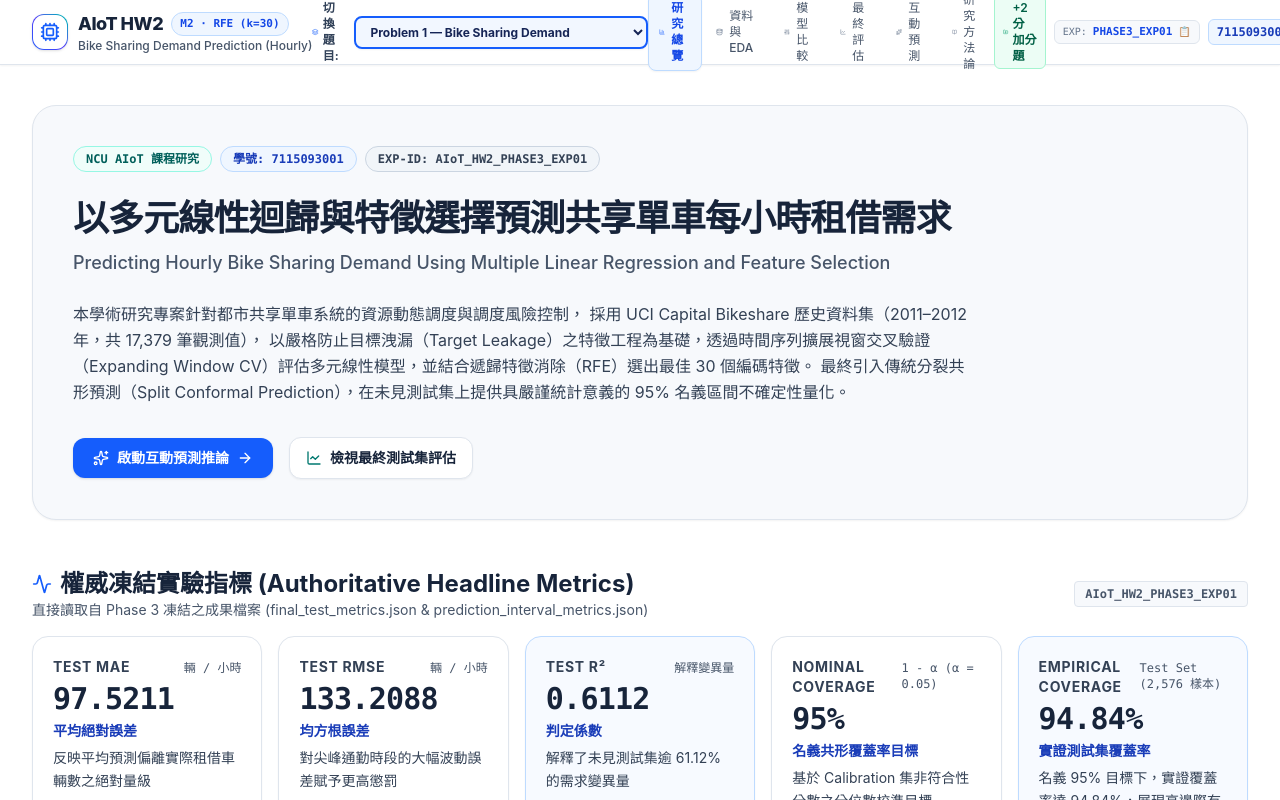
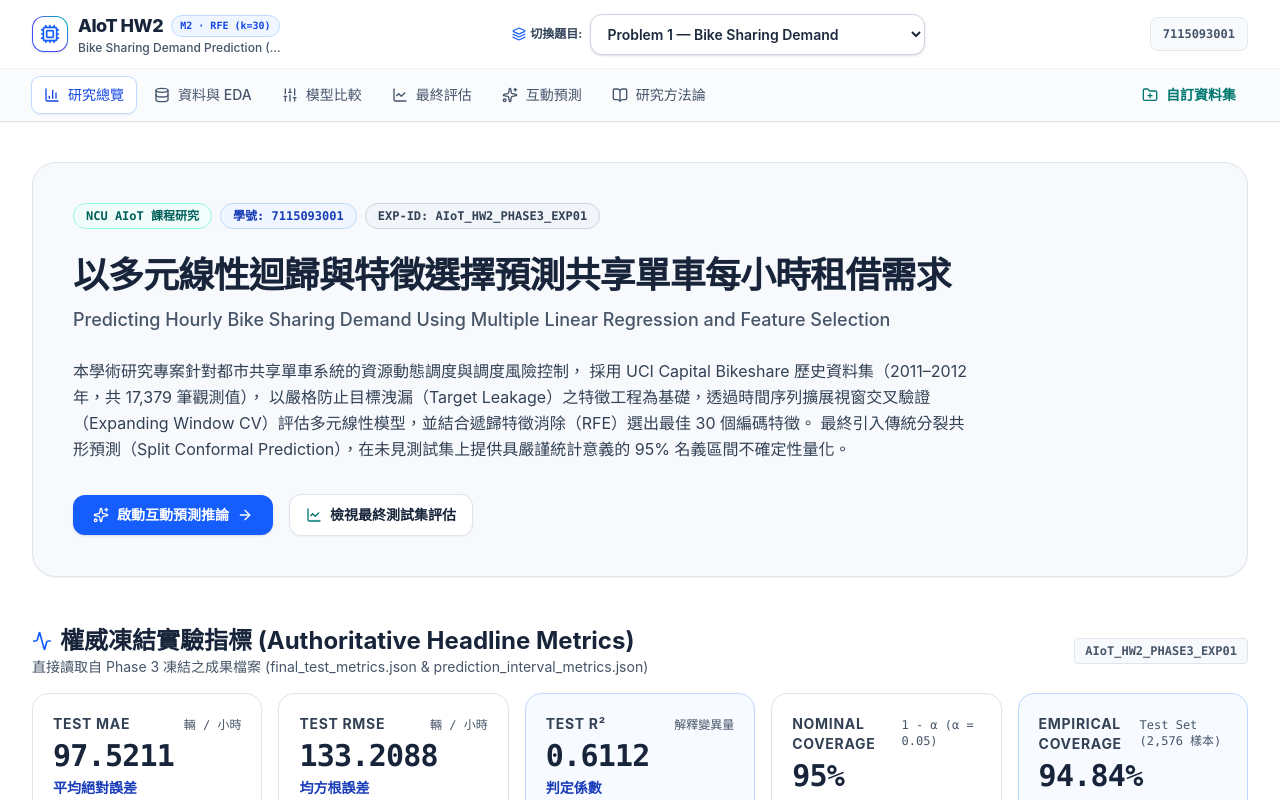
Before and after one commit to Augustine-723/AIoT_HW2, a Next.js app in the folder website/: page / in a window 1280 px wide. Shown: the top 800 px of the page. Built offline with nearby package versions, Linux system fonts and the light colour scheme.

Commit message:
style: refine responsive two-level navbar and remove grade labels

```diff
--- a/website/components/Navbar.tsx
+++ b/website/components/Navbar.tsx
@@ -54,12 +54,12 @@ export default function Navbar() {
   const isCustom = pathname.startsWith("/custom-dataset");
   const currentProblem = isProblem2 ? "p2" : isCustom ? "custom" : "p1";
 
-  const expId = isProblem2 ? "AIoT_HW2_P2_EXP01" : isCustom ? "AIoT_HW2_BONUS_EXP" : "AIoT_HW2_PHASE3_EXP01";
+  const expId = isProblem2 ? "AIoT_HW2_P2_EXP01" : isCustom ? "AIoT_HW2_CUSTOM_EXP" : "AIoT_HW2_PHASE3_EXP01";
   const modelTag = isProblem2 ? "M3 · Ridge (p=29)" : isCustom ? "Universal · MLR" : "M2 · RFE (k=30)";
   const problemSubtitle = isProblem2
     ? "Appliances Energy Prediction (10-min Wh)"
     : isCustom
-    ? "Universal MLR Playground (+2 Bonus)"
+    ? "Custom Dataset Studio"
     : "Bike Sharing Demand Prediction (Hourly)";
 
   const copyExpId = () => {
@@ -79,10 +79,10 @@ export default function Navbar() {
   return (
     <header className="sticky top-0 z-50 w-full border-b border-[#DFE5ED] bg-white/95 backdrop-blur-md shadow-xs print-hide">
       <div className="max-w-7xl mx-auto px-4 sm:px-6 lg:px-8">
-        <div className="flex items-center justify-between h-16">
+        <div className="flex flex-wrap items-center justify-between gap-x-4 gap-y-3 min-h-16 py-3">
           {/* Brand Logo & Title */}
-          <div className="flex items-center gap-3">
-            <Link href={isProblem2 ? "/problem2" : isCustom ? "/custom-dataset" : "/"} className="flex items-center gap-2.5 group">
+          <div className="flex items-center gap-3 min-w-0 shrink-0">
+            <Link href={isProblem2 ? "/problem2" : isCustom ? "/custom-dataset" : "/"} className="flex items-center gap-2.5 group min-w-0">
               <div className="w-9 h-9 rounded-xl bg-gradient-to-tr from-blue-600 via-indigo-600 to-teal-500 p-[1px] shadow-sm">
                 <div className="w-full h-full bg-white rounded-[11px] flex items-center justify-center group-hover:bg-blue-50/50 transition-colors">
                   <Cpu className="w-5 h-5 text-blue-600 group-hover:rotate-12 transition-transform duration-300" />
@@ -93,11 +93,11 @@ export default function Navbar() {
                   <span className="font-extrabold text-[#17243A] tracking-tight text-base sm:text-lg">
                     AIoT HW2
                   </span>
-                  <span className="text-[11px] font-mono font-semibold px-2 py-0.5 rounded-full bg-blue-50 text-blue-700 border border-blue-200">
+                  <span className="hidden sm:inline-flex text-[10px] font-mono font-semibold px-2 py-0.5 rounded-full bg-blue-50 text-blue-700 border border-blue-200">
                     {modelTag}
                   </span>
                 </div>
-                <span className="text-xs text-[#475569] hidden sm:block truncate max-w-xs font-medium">
+                <span className="text-xs text-[#475569] hidden sm:block truncate max-w-[210px] font-medium">
                   {problemSubtitle}
                 </span>
               </div>
@@ -105,7 +105,7 @@ export default function Navbar() {
           </div>
 
           {/* Genuine Problem Selector Dropdown */}
-          <div className="flex items-center gap-2">
+          <div className="flex items-center gap-2 order-3 w-full md:w-auto md:order-none min-w-0">
             <label htmlFor="problem-selector" className="text-xs font-bold text-slate-700 hidden md:flex items-center gap-1">
               <Layers className="w-3.5 h-3.5 text-blue-600" />
               <span>切換題目:</span>
@@ -115,72 +115,16 @@ export default function Navbar() {
               value={currentProblem}
               onChange={(e) => handleProblemChange(e.target.value)}
               aria-label="選擇研究問題"
-              className="bg-blue-50/80 hover:bg-blue-100/80 border-2 border-blue-600 text-blue-950 text-xs font-bold rounded-lg px-2.5 py-1.5 shadow-xs focus:ring-2 focus:ring-blue-500 focus:outline-none cursor-pointer transition-all"
+              className="w-full md:w-[295px] lg:w-[335px] max-w-full bg-white hover:bg-slate-50 border border-slate-300 text-slate-800 text-sm font-semibold rounded-xl px-3 py-2.5 shadow-sm focus:ring-2 focus:ring-blue-500 focus:border-blue-500 focus:outline-none cursor-pointer transition-all"
             >
               <option value="p1">Problem 1 — Bike Sharing Demand</option>
               <option value="p2">Problem 2 — Appliances Energy Prediction</option>
-              <option value="custom">Bonus — Custom Dataset MLR (+2分)</option>
+              <option value="custom">Custom Dataset — 自訂資料集</option>
             </select>
           </div>
 
-          {/* Desktop Navigation */}
-          <nav className="hidden xl:flex items-center gap-1">
-            {activeNavLinks.map((link) => {
-              const Icon = link.icon;
-              const isActive = pathname === link.href;
-              return (
-                <Link
-                  key={link.href}
-                  href={link.href}
-                  className={`flex items-center gap-1.5 px-2.5 py-1.5 rounded-lg text-xs font-medium transition-all ${
-                    isActive
-                      ? "bg-blue-50 text-blue-700 font-semibold border border-blue-200 shadow-xs"
-                      : "text-[#475569] hover:text-[#17243A] hover:bg-slate-100/70"
-                  }`}
-                >
-                  <Icon className={`w-3.5 h-3.5 ${isActive ? "text-blue-600" : "text-[#64748B]"}`} />
-                  <span>{link.label}</span>
-                </Link>
-              );
-            })}
-          </nav>
-
-          {/* Right Badges & Controls */}
-          <div className="hidden sm:flex items-center gap-2">
-            {/* Quick Bonus Nav Button */}
-            {!isCustom && (
-              <Link
-                href="/custom-dataset"
-                className="hidden lg:flex items-center gap-1 px-2 py-1 rounded-md text-xs font-semibold bg-emerald-50 hover:bg-emerald-100 text-emerald-800 border border-emerald-200 transition-colors"
-                title="前往自訂資料集通用迴歸加分功能"
-              >
-                <FolderPlus className="w-3.5 h-3.5 text-emerald-600" />
-                <span>+2分 加分題</span>
-              </Link>
-            )}
-
-            {/* Experiment ID Tag with Copy */}
-            <button
-              onClick={copyExpId}
-              title="點擊複製實驗識別碼"
-              className="flex items-center gap-1.5 px-2 py-1 rounded-md text-xs font-mono bg-[#F7F9FC] hover:bg-slate-200/70 text-[#334155] border border-[#DFE5ED] transition-colors cursor-pointer"
-            >
-              <span className="text-[#64748B] text-[10px]">EXP:</span>
-              <span className="text-blue-700 font-semibold text-[11px] truncate max-w-[110px]">
-                {isProblem2 ? "P2_EXP01" : isCustom ? "BONUS_EXP" : "PHASE3_EXP01"}
-              </span>
-              {copied ? (
-                <CheckCircle2 className="w-3.5 h-3.5 text-emerald-600" />
-              ) : (
-                <span className="text-[10px] text-[#64748B]">📋</span>
-              )}
-            </button>
-
-            {/* Student ID */}
-            <div className="px-2 py-1 rounded-md text-xs font-mono font-semibold bg-blue-50 text-blue-800 border border-blue-200">
-              7115093001
-            </div>
-          </div>
+          {/* Student identity stays visible without crowding the selector */}
+          <div className="hidden lg:flex items-center text-xs font-mono font-semibold text-slate-600 rounded-lg px-3 py-2 bg-slate-50 border border-slate-200 shrink-0">7115093001</div>
 
           {/* Mobile Menu Button */}
           <div className="flex xl:hidden items-center gap-2">
@@ -193,6 +137,25 @@ export default function Navbar() {
             </button>
           </div>
         </div>
+      </div>
+
+      {/* Dedicated second-row desktop navigation: clear hierarchy and better spacing */}
+      <div className="hidden xl:block border-t border-slate-100 bg-slate-50/70">
+        <nav aria-label="研究功能導覽" className="max-w-7xl mx-auto px-4 sm:px-6 lg:px-8 flex items-center gap-1.5 py-2 overflow-x-auto">
+          {activeNavLinks.map((link) => {
+            const Icon = link.icon;
+            const isActive = pathname === link.href;
+            return (
+              <Link key={link.href} href={link.href}
+                className={`inline-flex items-center gap-2 whitespace-nowrap rounded-lg px-3 py-2 text-sm font-medium transition-colors ${isActive ? "bg-white text-blue-700 shadow-sm ring-1 ring-blue-200" : "text-slate-600 hover:bg-white hover:text-slate-900"}`}>
+                <Icon className="w-4 h-4 shrink-0" />{link.label}
+              </Link>
+            );
+          })}
+          <Link href="/custom-dataset" className="ml-auto inline-flex items-center gap-2 whitespace-nowrap rounded-lg px-3 py-2 text-sm text-teal-700 font-semibold hover:bg-teal-50">
+            <FolderPlus className="h-4 w-4" /> 自訂資料集
+          </Link>
+        </nav>
       </div>
 
       {/* Mobile Navigation Dropdown */}
@@ -231,7 +194,7 @@ export default function Navbar() {
                   currentProblem === "custom" ? "bg-emerald-600 text-white" : "bg-emerald-50 text-emerald-800 border border-emerald-200"
                 }`}
               >
-                <span>Bonus — Custom Dataset (+2分)</span>
+                <span>Custom Dataset — 自訂資料集</span>
                 {currentProblem === "custom" && <CheckCircle2 className="w-4 h-4 text-white" />}
               </button>
             </div>
```
